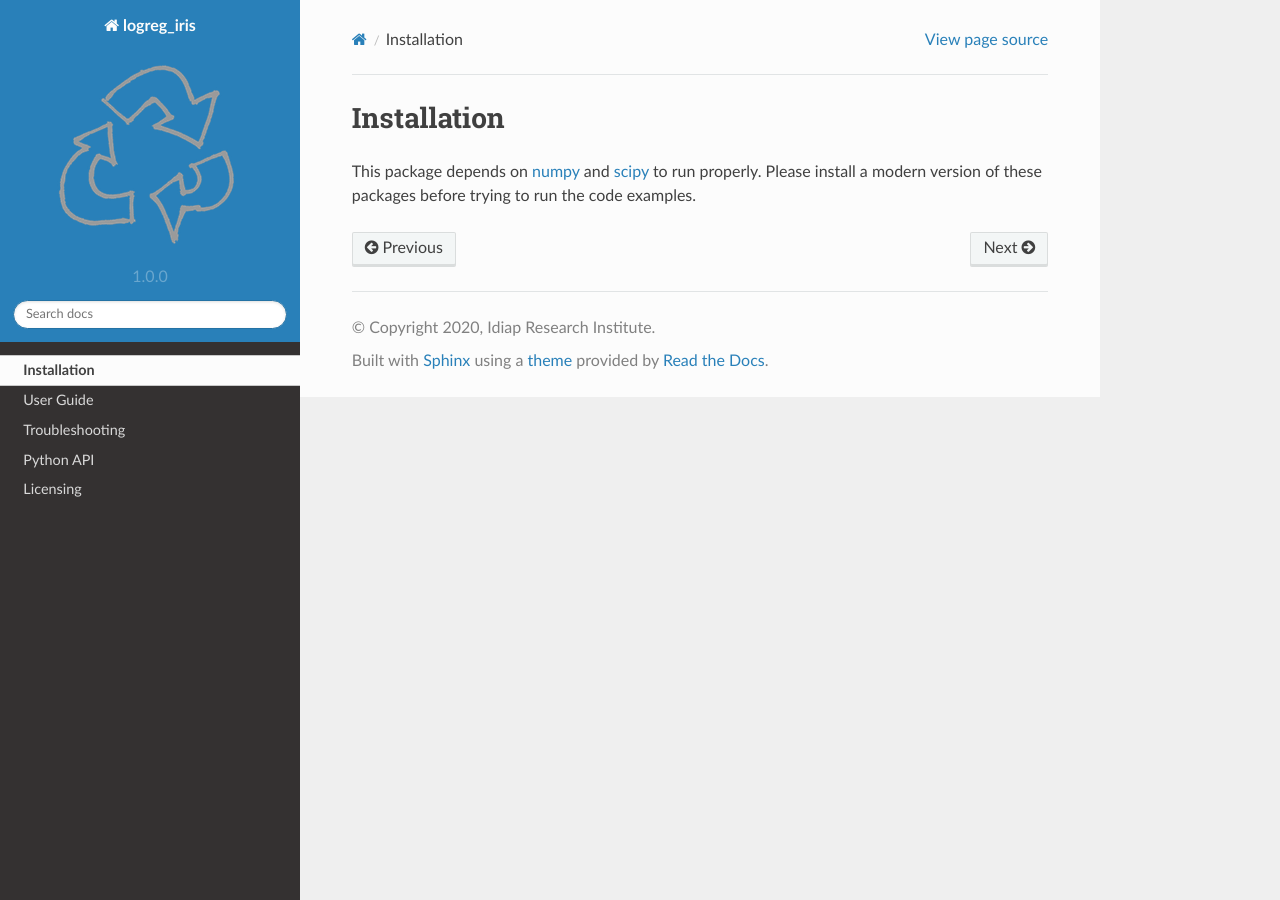
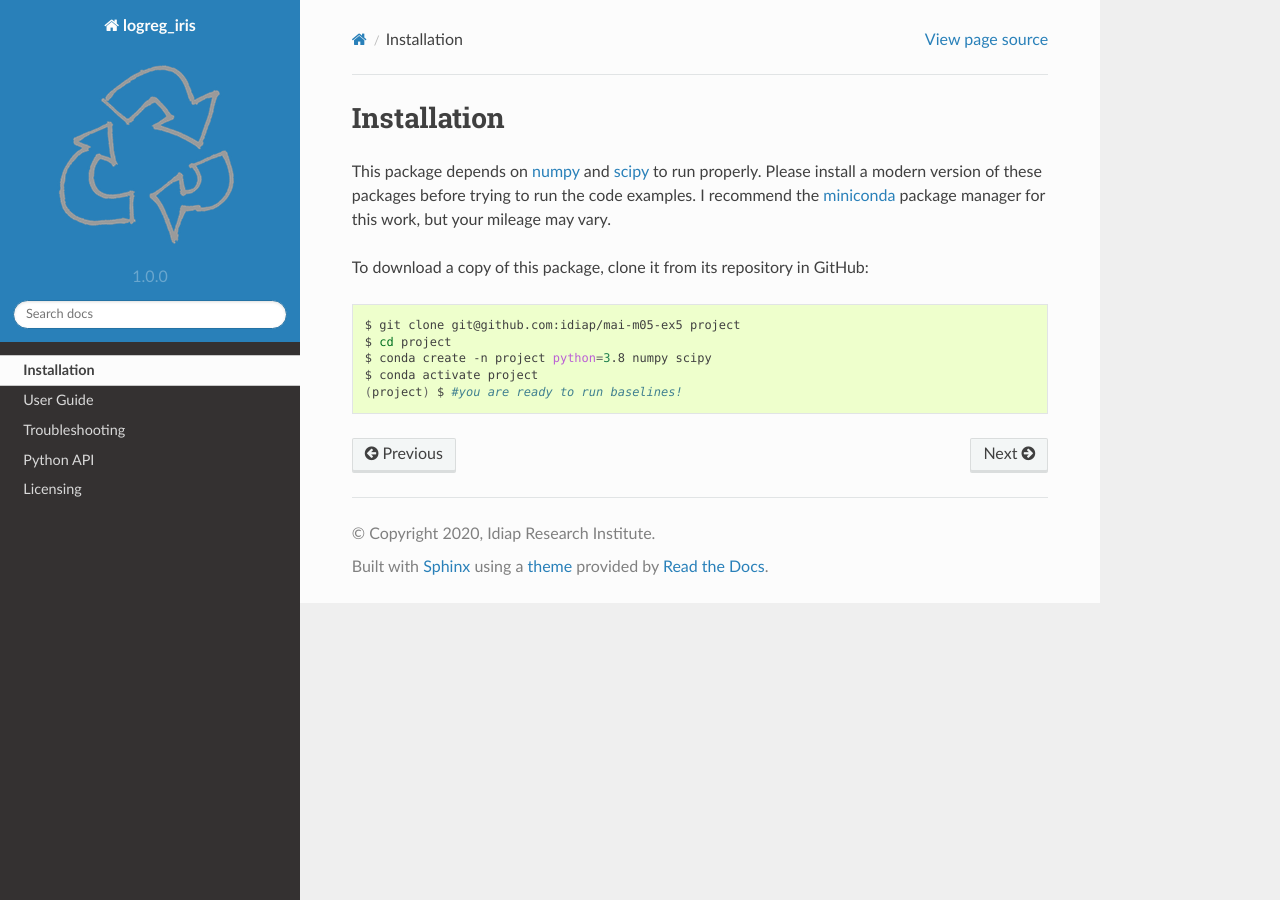
Before and after one commit to vanou-dev/mai-m05-ex5, a Sphinx documentation site: the page built from doc/installation.rst, in a window 1280 px wide. Built offline with Sphinx 7.4.7 and the Read the Docs theme 2.0.0, drawn with Linux system fonts in a browser that asks for light colours.

Commit message:
[doc] Update installation with current project handling strategy

```diff
--- a/doc/guide.rst
+++ b/doc/guide.rst
@@ -12,7 +12,7 @@ command:
 
 .. code-block:: sh
 
-   $ python paper.py
+   (project) $ python paper.py
 
 
 For your reference, the paper tables are repeated below, so you can check the
--- a/doc/installation.rst
+++ b/doc/installation.rst
@@ -7,6 +7,18 @@ Installation
 ------------
 
 This package depends on numpy_ and scipy_ to run properly. Please install a
-modern version of these packages before trying to run the code examples.
+modern version of these packages before trying to run the code examples.  I
+recommend the miniconda_ package manager for this work, but your mileage may
+vary.
+
+To download a copy of this package, clone it from its repository in GitHub:
+
+.. code:: sh
+
+   $ git clone git@github.com:idiap/mai-m05-ex5 project
+   $ cd project
+   $ conda create -n project python=3.8 numpy scipy
+   $ conda activate project
+   (project) $ #you are ready to run baselines!
 
 .. include:: links.rst
--- a/doc/links.rst
+++ b/doc/links.rst
@@ -6,6 +6,7 @@
 .. _numpy: http://numpy.scipy.org
 .. _scipy: http://www.scipy.org
 .. _nose: http://nose.readthedocs.org
+.. _miniconda: https://docs.conda.io/en/latest/miniconda.html
 .. _pypi: http://pypi.python.org
 .. _setuptools: https://pypi.org/project/setuptools/
 .. _sphinx: http://sphinx.pocoo.org
--- a/doc/troubleshooting.rst
+++ b/doc/troubleshooting.rst
@@ -11,7 +11,9 @@ You can run unit tests I have prepared like this (install nose_ first):
 .. code-block:: shell
 
   # use your package manager to install the package "nose"
-  $ nosetests ./test.py
+  # here, I examplify with "miniconda":
+  (project) $ conda install nose
+  (project) $ nosetests ./test.py
 
 In case of problems, please get in touch with me `by e-mail
 <mailto:john.doe@example.com>`_.
```
